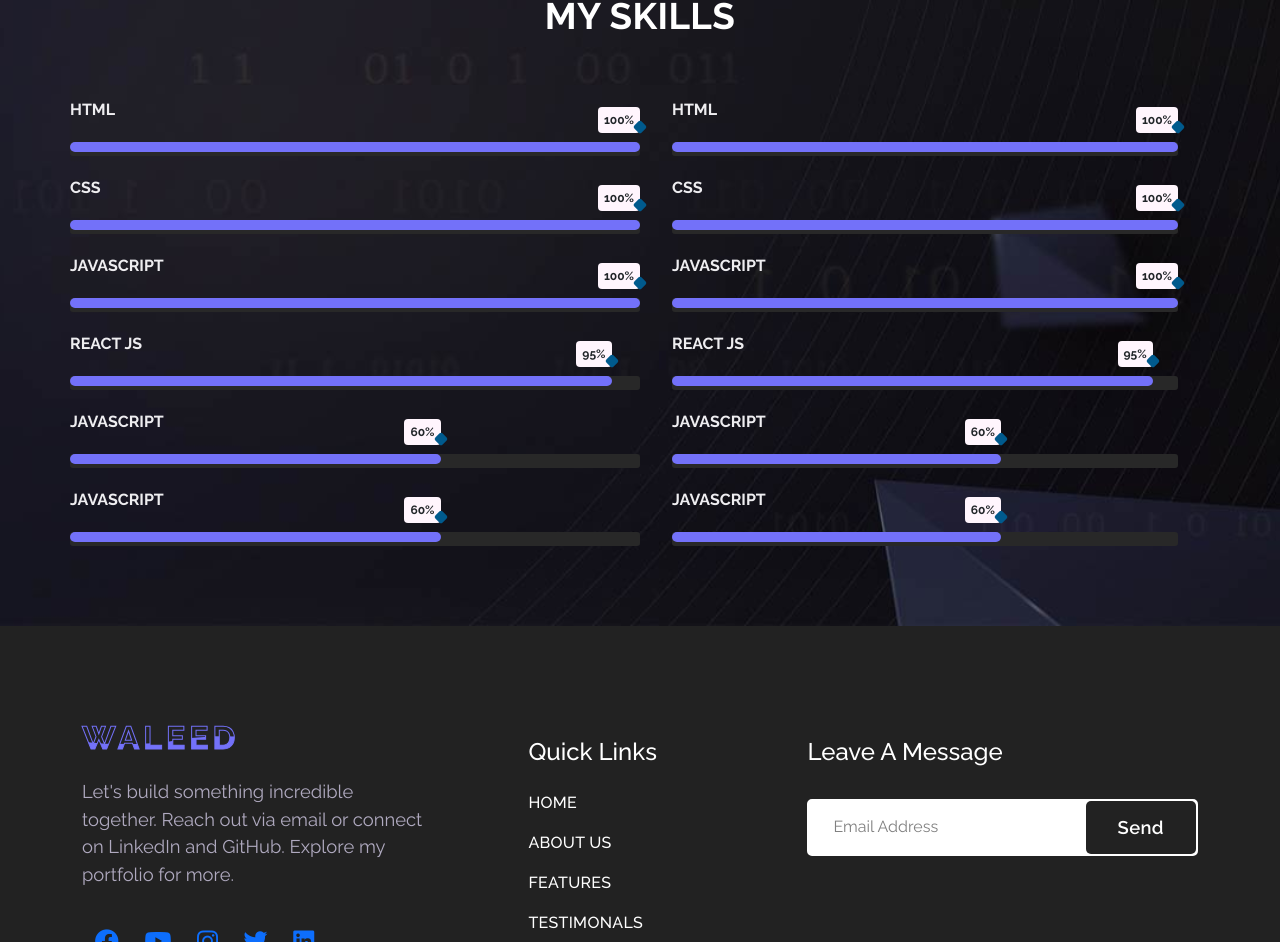
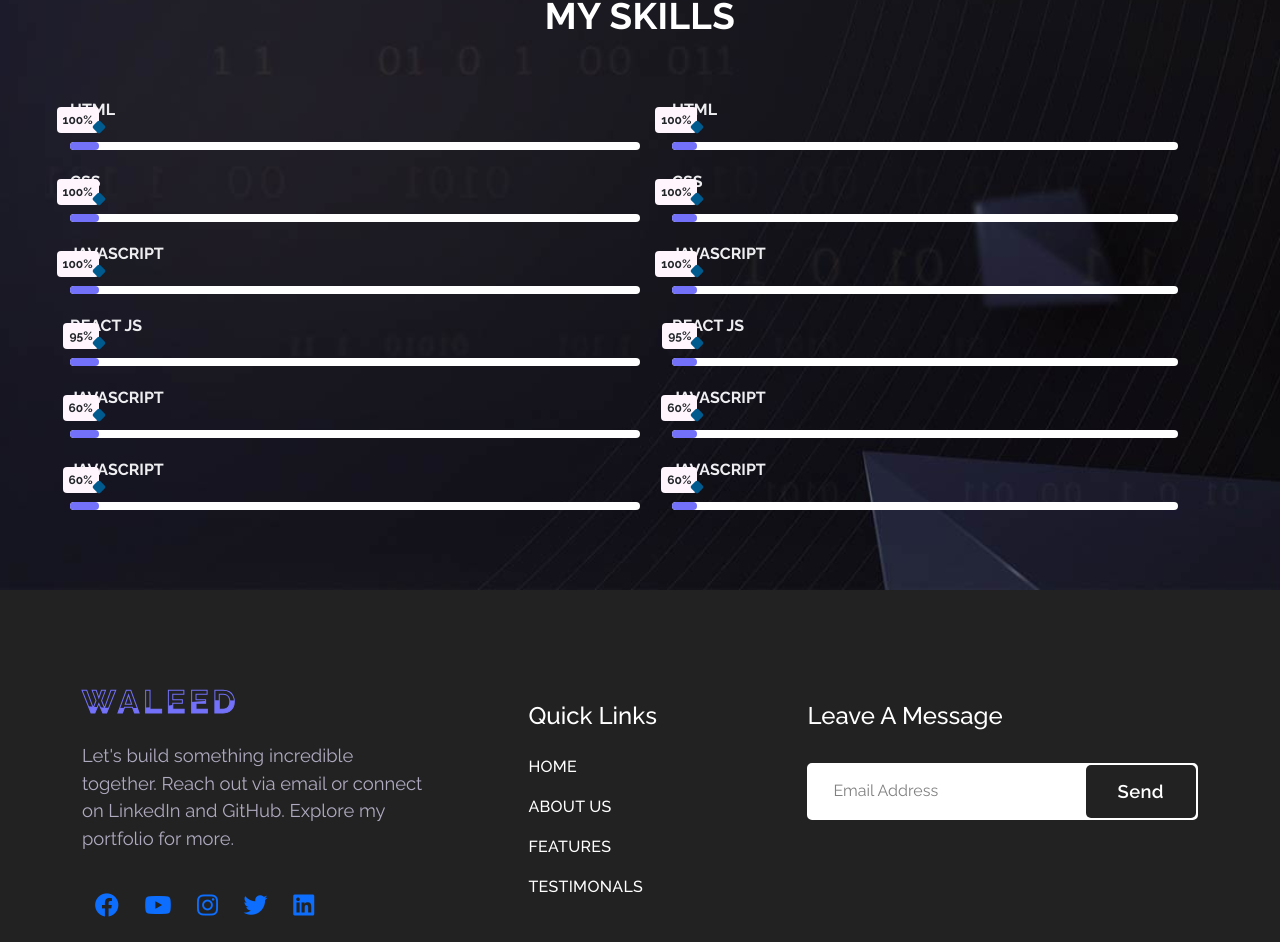
Before and after one commit to secret-glimmer/example-web-portfolio, a React (Vite) app: page / in a window 1280 px wide. Shown: the part 2593-3535 px from the top of the page. Built offline with nearby package versions, Linux system fonts and the light colour scheme.

Commit message:
some changes

```diff
--- a/src/App.css
+++ b/src/App.css
@@ -354,17 +354,17 @@ a {
 }
 
 .skill-bar {
-  height: 14px;
-  background: #282828;
-  border-radius: 3px;
+  height: 8px;
+  background: #fff;
+  border-radius: 20px;
 }
 
 .skill-percentage {
-  height: 10px;
+  height: 8px;
   background: var(--primary-color);
   border-radius: 20px;
   position: relative;
-  animation: fillBars 2.5s 1;
+  animation: fillBars 3s 3;
 }
 
 .skill-percentage::before {
```
